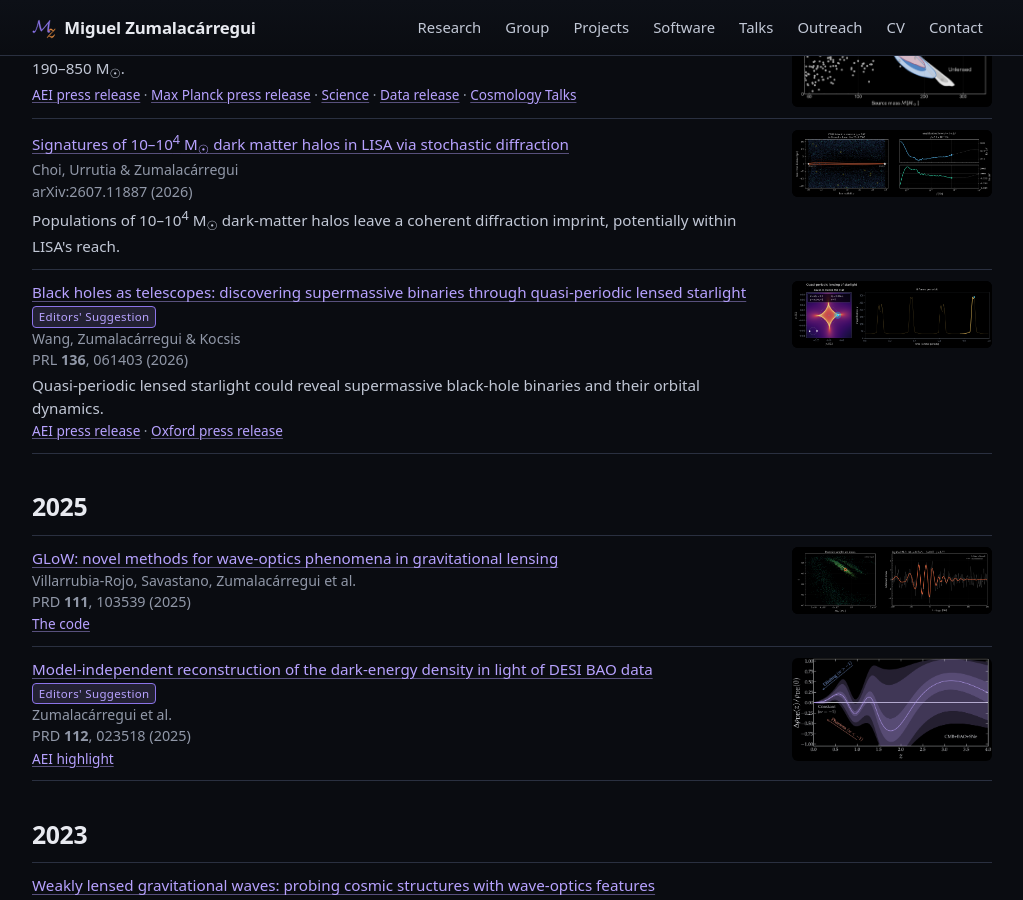
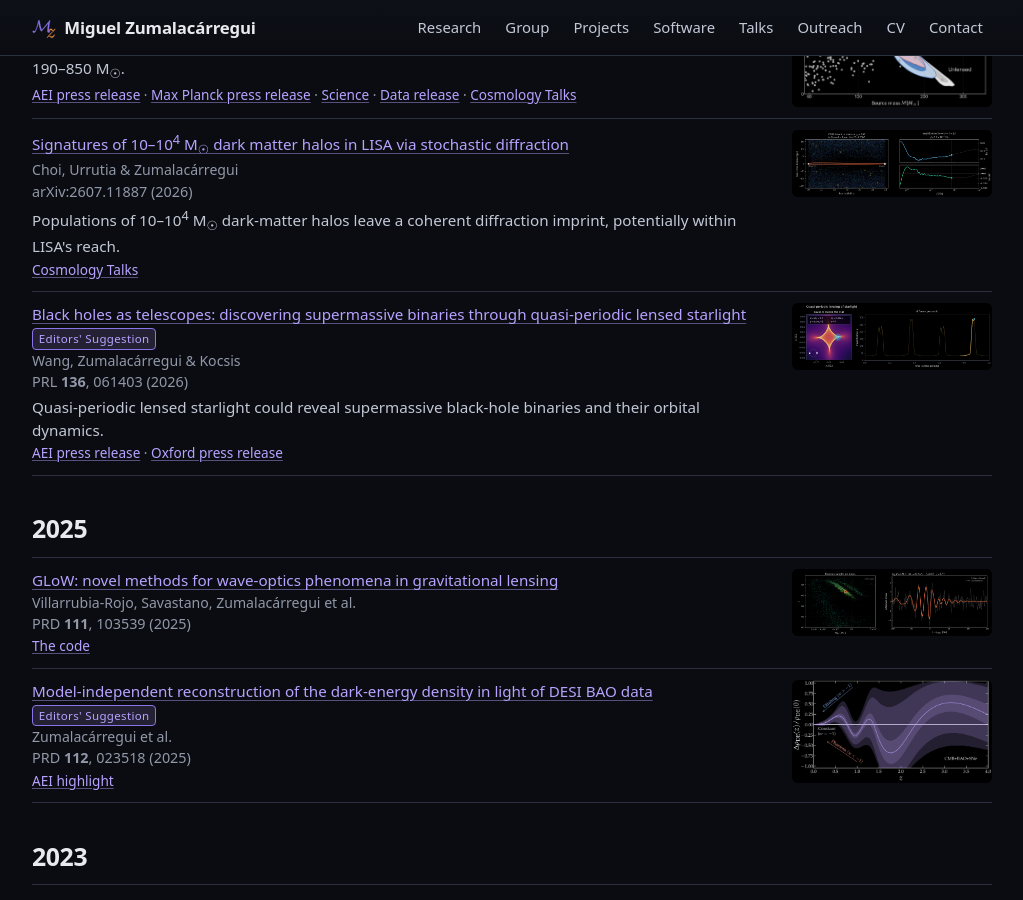
Before and after one commit to miguelzuma/miguelzuma.github.io, a Jekyll site: the page built from results.html, in a window 1280 px wide and 900 px high, scrolled down 345 px. Shown: the whole window, without its empty margins (128-1151 px from the left). Built offline with Jekyll 4.4.1, drawn with Linux system fonts in a browser that asks for light colours.

Commit message:
Featured works: the Cosmology Talks episode on the LISA halo paper
Probing low-mass dark-matter halos with LISA, recorded with Choi and Urrutia,
already sits on talks.html and research.html. It belongs beside the paper it
discusses, which until now was the one featured entry carrying no links.

Co-Authored-By: Claude Opus 5 <noreply@anthropic.com>
Claude-Session: https://claude.ai/code/session_01E2ZbXszK9qt9svKVxU5Yrt

```diff
--- a/_data/results.yml
+++ b/_data/results.yml
@@ -105,6 +105,9 @@
     - text: "LISA"
       accent: true
     - text: "dark matter"
+  links:
+    - text: "Cosmology Talks"
+      url: "https://www.youtube.com/watch?v=a5lIDTDRo4c"
   figure:
     kind: video
     poster: "/imgs/stochastic_diffraction_dark_still.png"
```
